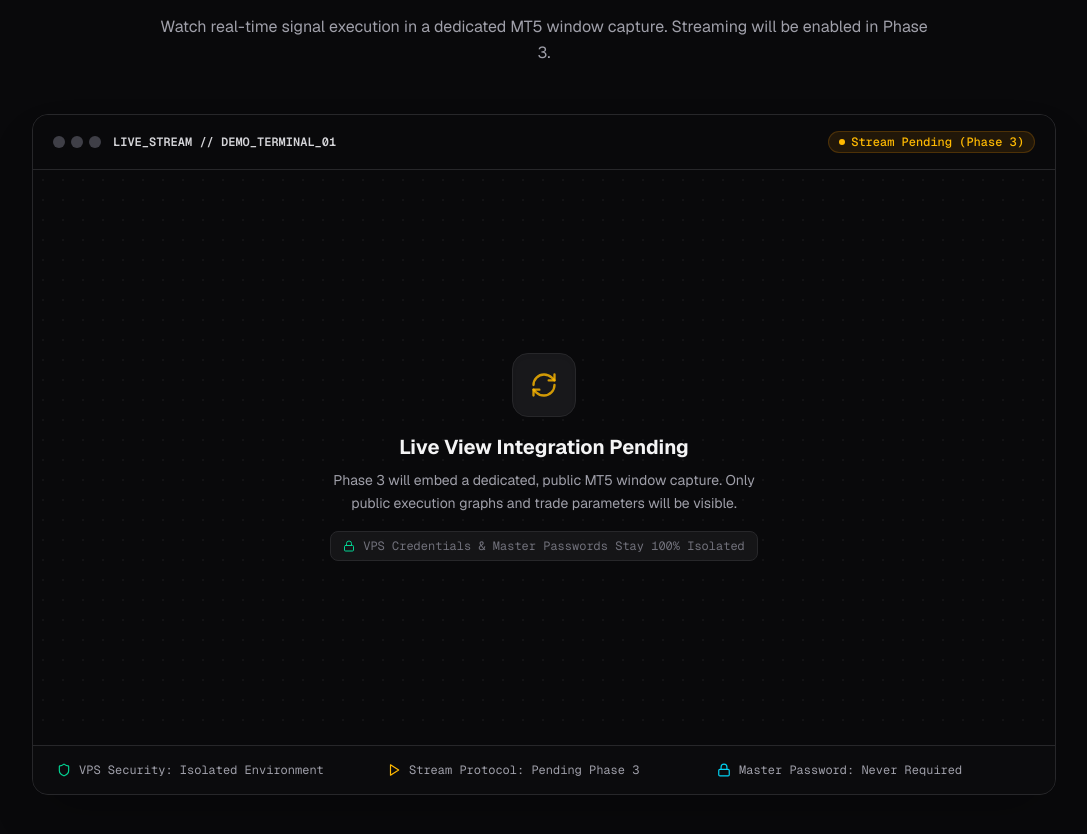
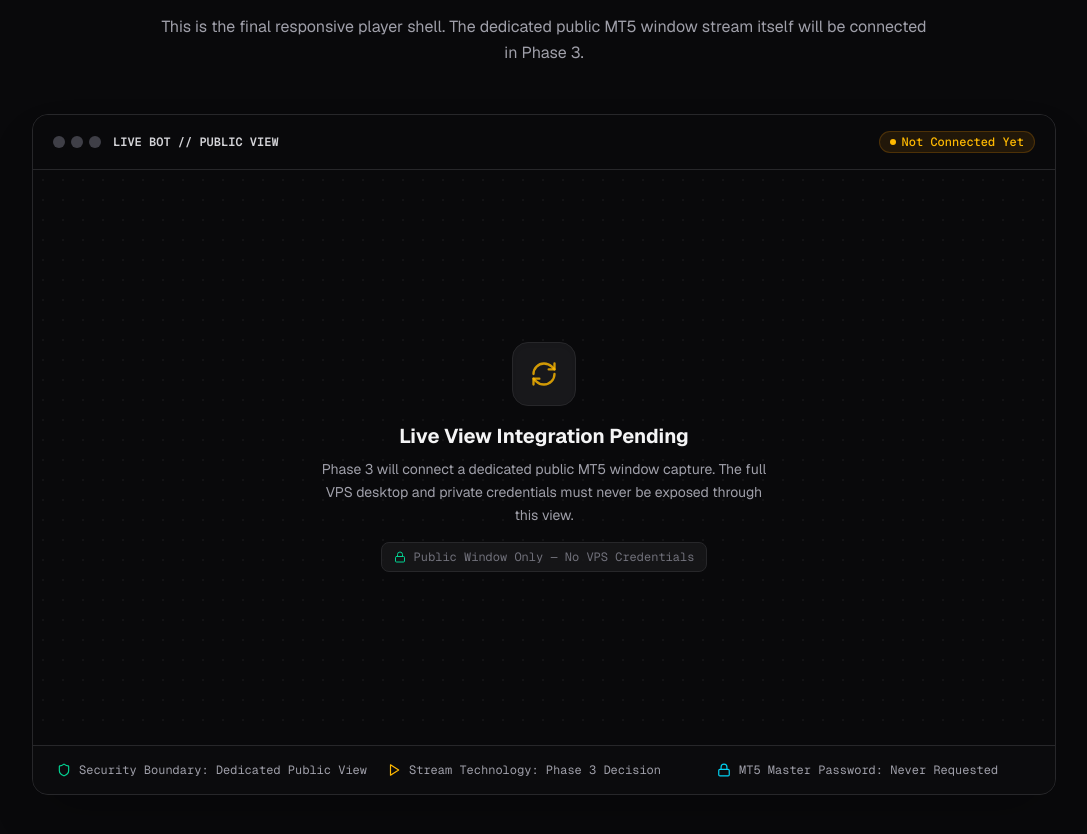
Before and after one commit to amirrezakhanipour/bot-website, a Next.js app: page / in a window 1280 px wide. Shown: the part 1064-1898 px from the top of the page, without its empty margins (96-1183 px from the left). Built offline with nearby package versions, Linux system fonts and the light colour scheme.

Commit message:
fix(phase2): keep live stream shell explicitly unconnected

```diff
--- a/src/components/marketing/live-bot-section.tsx
+++ b/src/components/marketing/live-bot-section.tsx
@@ -9,13 +9,11 @@ export function LiveBotSection() {
       <div className="max-w-7xl mx-auto px-4 sm:px-6 lg:px-8 space-y-12">
         <SectionHeading
           badge="Live Bot Interface"
-          title="24/7 Live Stream Window Shell"
-          subtitle="Watch real-time signal execution in a dedicated MT5 window capture. Streaming will be enabled in Phase 3."
+          title="24/7 Live Bot View"
+          subtitle="This is the final responsive player shell. The dedicated public MT5 window stream itself will be connected in Phase 3."
         />
 
-        {/* Live Bot Window Container Shell */}
         <div className="max-w-5xl mx-auto rounded-2xl bg-zinc-900/90 border border-zinc-800 shadow-2xl overflow-hidden backdrop-blur-xl">
-          {/* Header Bar */}
           <div className="px-5 py-4 bg-zinc-950 border-b border-zinc-800 flex flex-wrap items-center justify-between gap-4">
             <div className="flex items-center gap-3">
               <div className="flex items-center gap-1.5">
@@ -24,17 +22,13 @@ export function LiveBotSection() {
                 <span className="w-3 h-3 rounded-full bg-zinc-700" />
               </div>
               <span className="text-xs font-mono font-semibold text-zinc-300">
-                LIVE_STREAM // DEMO_TERMINAL_01
+                LIVE BOT // PUBLIC VIEW
               </span>
             </div>
-            <div className="flex items-center gap-3">
-              <StatusBadge status="Stream Pending (Phase 3)" variant="pending" />
-            </div>
+            <StatusBadge status="Not Connected Yet" variant="pending" />
           </div>
 
-          {/* Player Shell Frame Body */}
           <div className="relative aspect-video w-full bg-zinc-950 flex flex-col items-center justify-center p-8 text-center space-y-4">
-            {/* Grid Pattern overlay */}
             <div
               className="absolute inset-0 opacity-[0.04] pointer-events-none bg-[radial-gradient(#ffffff_1px,transparent_1px)] [background-size:20px_20px]"
               aria-hidden="true"
@@ -49,29 +43,28 @@ export function LiveBotSection() {
                   Live View Integration Pending
                 </h3>
                 <p className="text-xs sm:text-sm text-zinc-400 leading-relaxed">
-                  Phase 3 will embed a dedicated, public MT5 window capture. Only public execution graphs and trade parameters will be visible.
+                  Phase 3 will connect a dedicated public MT5 window capture. The full VPS desktop and private credentials must never be exposed through this view.
                 </p>
               </div>
               <div className="inline-flex items-center gap-2 px-3 py-1.5 rounded-lg bg-zinc-900/80 border border-zinc-800 text-xs font-mono text-zinc-500">
                 <LockIcon size={12} className="text-emerald-400" />
-                <span>VPS Credentials & Master Passwords Stay 100% Isolated</span>
+                <span>Public Window Only — No VPS Credentials</span>
               </div>
             </div>
           </div>
 
-          {/* Footer Security Badges Bar */}
           <div className="px-6 py-4 bg-zinc-950/80 border-t border-zinc-800 grid grid-cols-1 sm:grid-cols-3 gap-4 text-xs font-mono text-zinc-400">
             <div className="flex items-center gap-2">
               <ShieldIcon size={14} className="text-emerald-400 shrink-0" />
-              <span>VPS Security: Isolated Environment</span>
+              <span>Security Boundary: Dedicated Public View</span>
             </div>
             <div className="flex items-center gap-2">
               <PlayIcon size={14} className="text-amber-400 shrink-0" />
-              <span>Stream Protocol: Pending Phase 3</span>
+              <span>Stream Technology: Phase 3 Decision</span>
             </div>
             <div className="flex items-center gap-2">
               <LockIcon size={14} className="text-cyan-400 shrink-0" />
-              <span>Master Password: Never Required</span>
+              <span>MT5 Master Password: Never Requested</span>
             </div>
           </div>
         </div>
```
